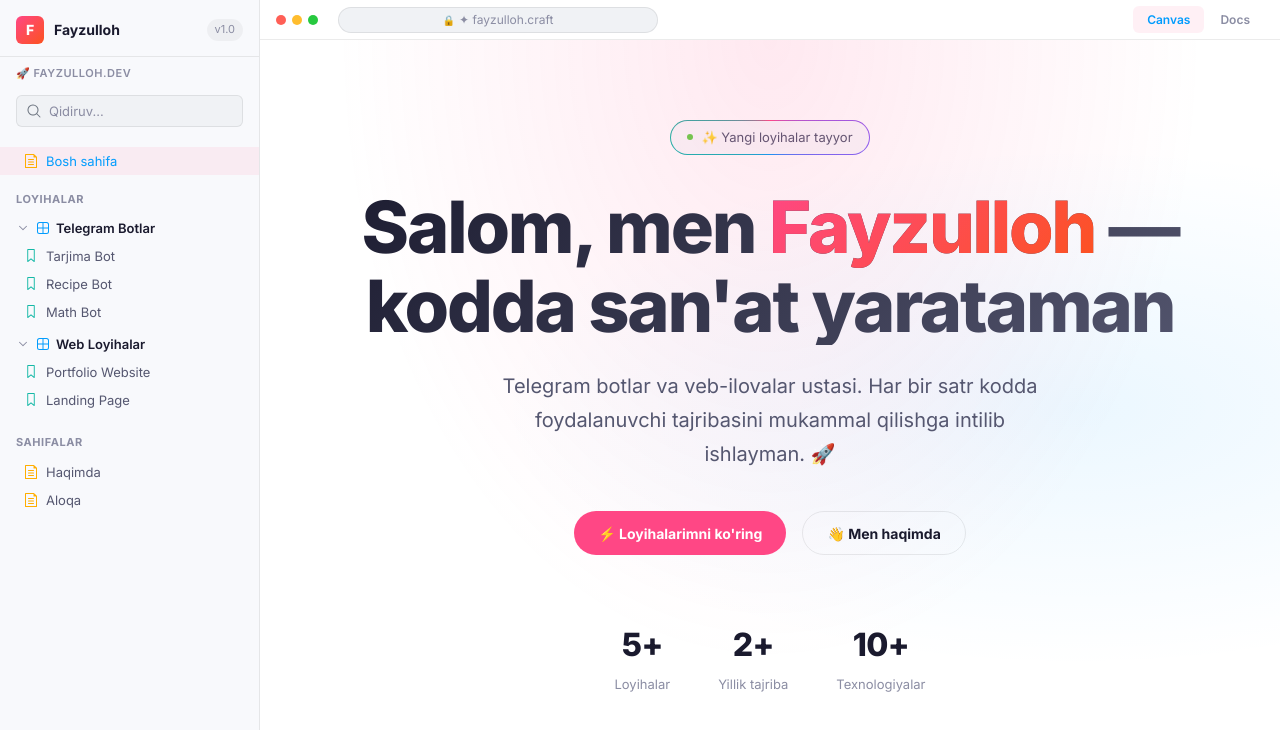
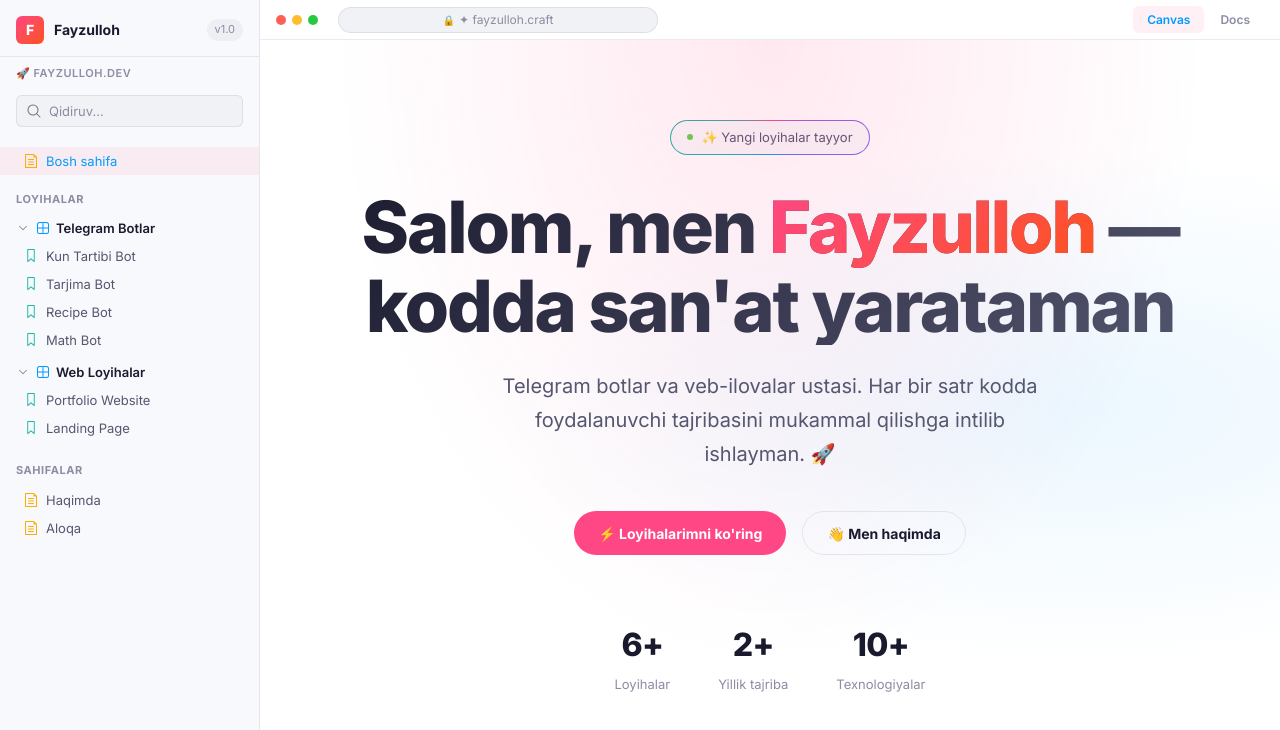
Before and after one commit to ilhomovfayzulloh5-star/my-portfolio, a React (Vite) app: page / in a window 1280 px wide. Shown: the top 730 px of the page. Built offline with nearby package versions, Linux system fonts and the light colour scheme.

Commit message:
Add Kun Tartibi Bot + light theme

```diff
--- a/src/components/Hero.jsx
+++ b/src/components/Hero.jsx
@@ -27,7 +27,7 @@ export default function Hero({ onNavigate }) {
 
       <div className="hero-stats">
         <div className="hero-stat">
-          <div className="hero-stat-value">5+</div>
+          <div className="hero-stat-value">6+</div>
           <div className="hero-stat-label">Loyihalar</div>
         </div>
         <div className="hero-stat">
--- a/src/data/projects.js
+++ b/src/data/projects.js
@@ -1,4 +1,21 @@
 export const projects = [
+  {
+    id: 'kun-tartibi-bot',
+    name: 'Kun Tartibi Bot',
+    category: 'Telegram Botlar',
+    type: 'story',
+    description: "Kundalik rejani boshqarish boti. Kun tartibini ko'rsatadi, eslatmalar yuboradi va vazifalarni kuzatib boradi. Samarali kun o'tkazishga yordam beradi.",
+    tags: ['Node.js', 'Telegram', 'JavaScript'],
+    tagClasses: ['node', 'telegram', 'js'],
+    icon: '📅',
+    gradient: 'linear-gradient(135deg, #43e97b, #38f9d7)',
+    props: [
+      { name: 'platform', type: 'string', value: 'Telegram' },
+      { name: 'language', type: 'string', value: 'JavaScript (Node.js)' },
+      { name: 'feature', type: 'string', value: 'Kun tartibi & eslatmalar' },
+      { name: 'status', type: 'enum', value: 'Yangi ✨' },
+    ],
+  },
   {
     id: 'tarjima-bot',
     name: 'Tarjima Bot',
```
